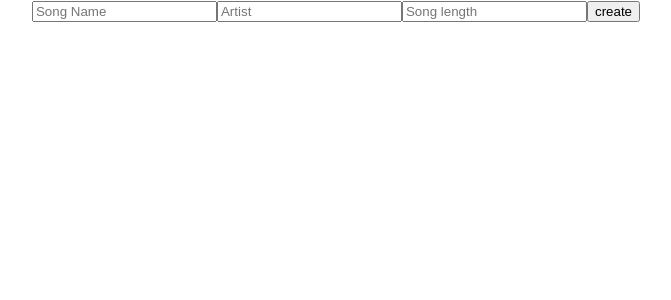
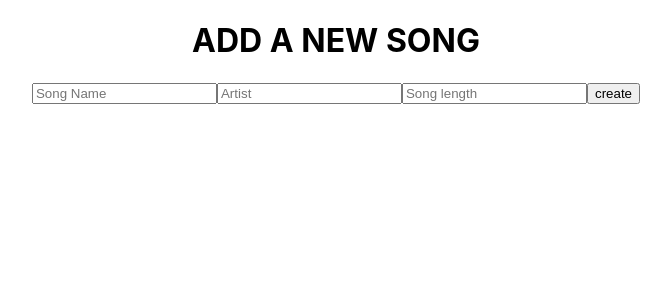
Before and after one commit to monicamclaughlan/tunr-mini, a React (Create React App) app: page / in a window 1280 px wide. Shown: the top 300 px of the page, without its empty margins (304-975 px from the left). Built offline with nearby package versions, Linux system fonts and the light colour scheme.

Commit message:
added title for addsong

```diff
--- a/src/AddSong.js
+++ b/src/AddSong.js
@@ -16,6 +16,9 @@ const handleChange = (event) => {
 };
 
 return (
+    <>
+   <h1>ADD A NEW SONG</h1>
+
   <form onSubmit={handleSubmit}>
       <input
       type="text"
@@ -41,6 +44,7 @@ return (
 
     <input type="submit" value={props.label} />
   </form>
+  </>
 );
 }
 
```
